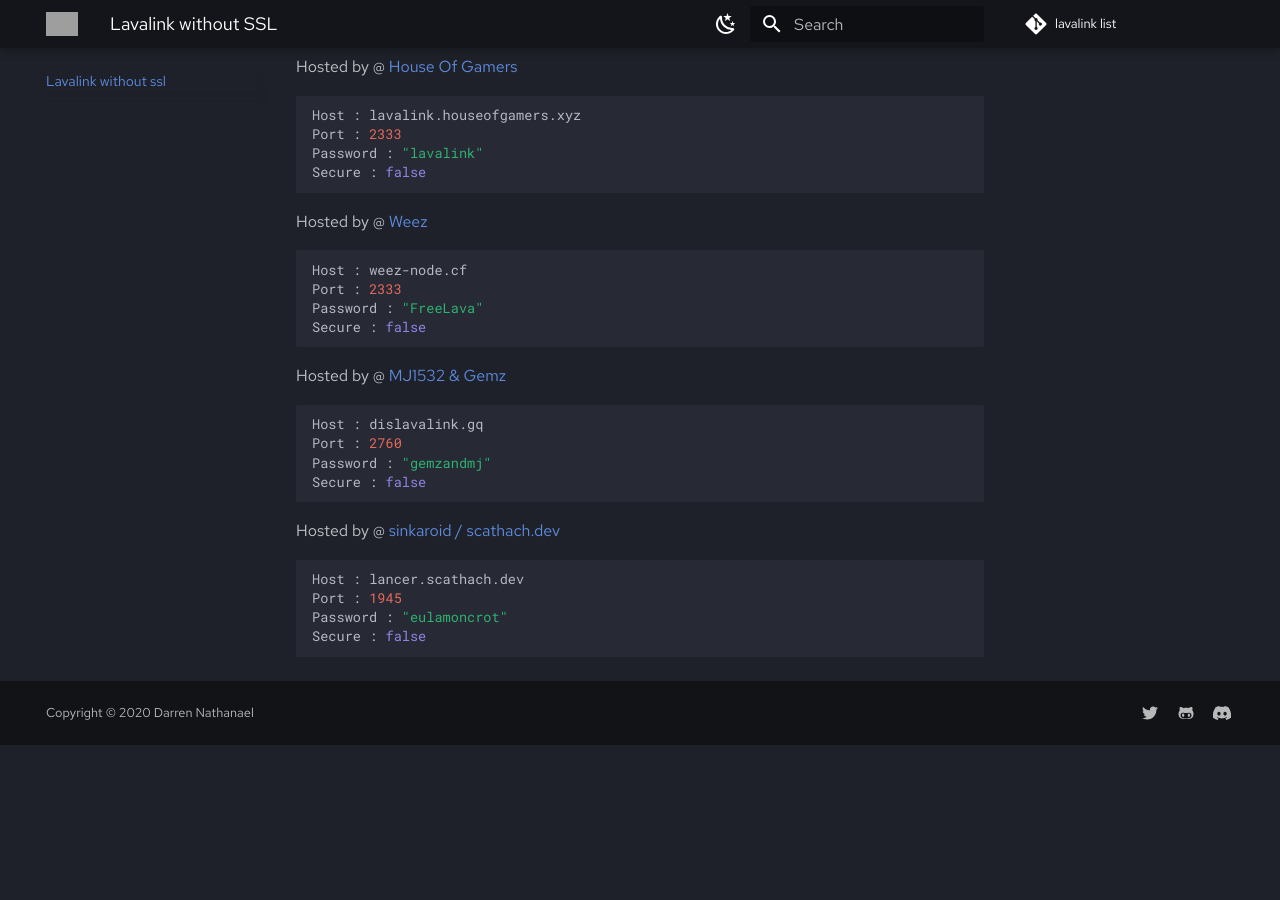
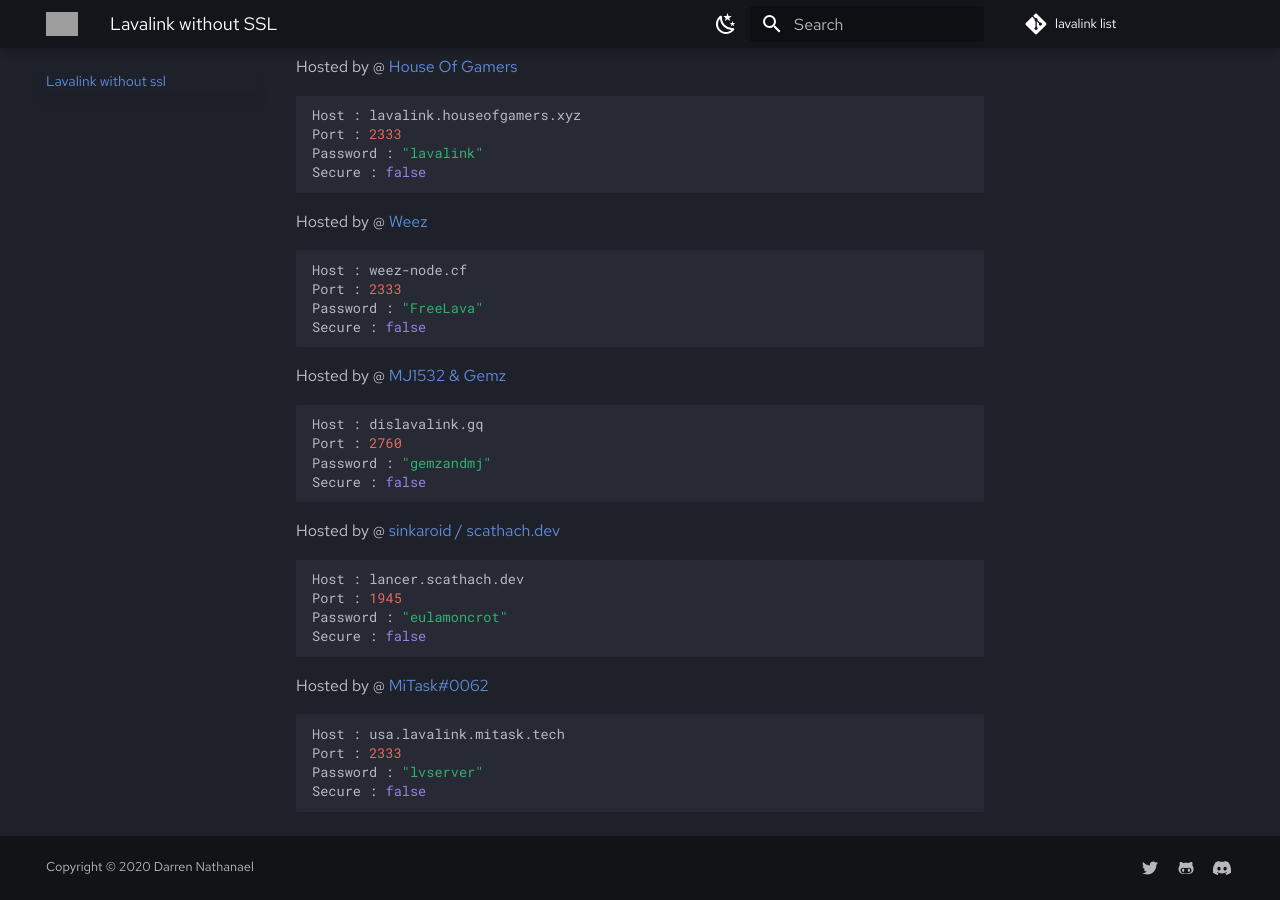
Before and after one commit to DarrenOfficial/lavalink-list, an MkDocs documentation site: the page built from docs/NoSSL/lavalink-without-ssl.md, in a window 1280 px wide and 900 px high, scrolled down 1102 px. Built offline with MkDocs 1.6.1 and Material for MkDocs 9.7.7, drawn with Linux system fonts in a browser that asks for light colours; comment, search, counter and statistics services are not loaded; before the commit the page ends 1847 px from its top, so only the background shows below that; grey boxes are pictures that could not be loaded.

Commit message:
add lavalink-without-ssl.md (#135)
can confirm.

````diff
--- a/docs/NoSSL/lavalink-without-ssl.md
+++ b/docs/NoSSL/lavalink-without-ssl.md
@@ -82,3 +82,11 @@ Port : 1945
 Password : "eulamoncrot"
 Secure : false
 ```
+
+Hosted by @ [MiTask#0062](https://github.com/MrMasrozYTLIVE)
+```bash
+Host : usa.lavalink.mitask.tech
+Port : 2333
+Password : "lvserver"
+Secure : false
+```
````
